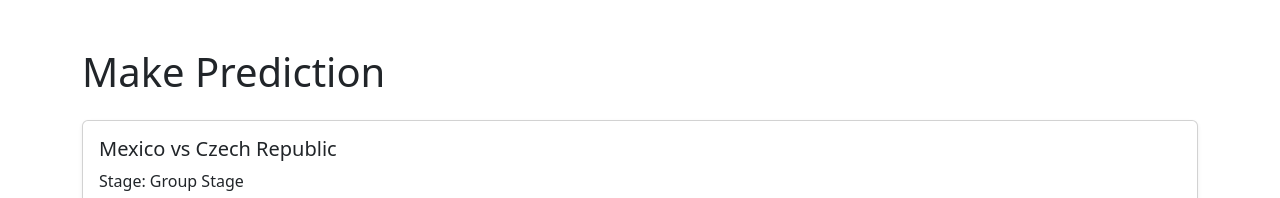
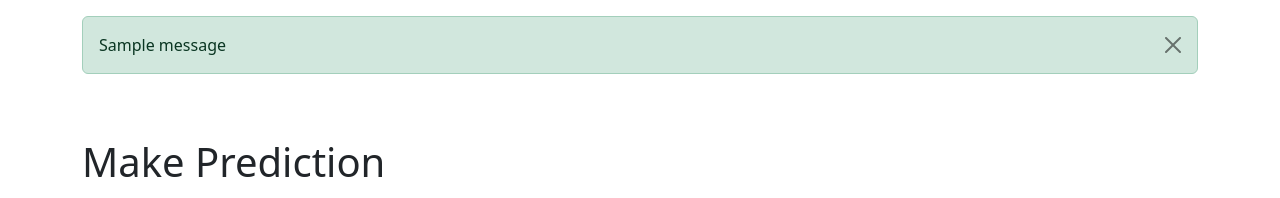
Before and after one commit to joeb-brfc/world-cup-hub-2026, a Django app: page /fixtures/2/predict/ in a window 1280 px wide. Shown: the part 56-254 px from the top of the page. Run offline with Django 5.2, Linux system fonts and the light colour scheme; a user stored in the database is signed in; data comes from the database, SQL or seed files in the repository; both versions use the stored data as it was after the commit; one stand-in notice (Sample message) is shown.

Commit message:
Display Django messages in base template

```diff
--- a/templates/base.html
+++ b/templates/base.html
@@ -52,7 +52,35 @@
         </div>
       </div>
     </nav>
-    <main>{% block content %} {% endblock %}</main>
+    <main>
+
+  {% if messages %}
+    <div class="container mt-3">
+
+      {% for message in messages %}
+
+        <!-- https://getbootstrap.com/docs/4.0/components/alerts/ -->
+        <div class="alert alert-{{ message.tags }} alert-dismissible fade show" role="alert">
+
+          {{ message }}
+
+          <button type="button"
+                  class="btn-close"
+                  data-bs-dismiss="alert"
+                  aria-label="Close">
+          </button>
+
+        </div>
+
+      {% endfor %}
+
+    </div>
+  {% endif %}
+
+  {% block content %}
+  {% endblock %}
+
+</main>
 
     <!-- Bootstrap JavaScript -->
     <script src="https://cdn.jsdelivr.net/npm/bootstrap@5.3.3/dist/js/bootstrap.bundle.min.js"></script>
```
Also changed, not shown: README.md, db.sqlite3.
